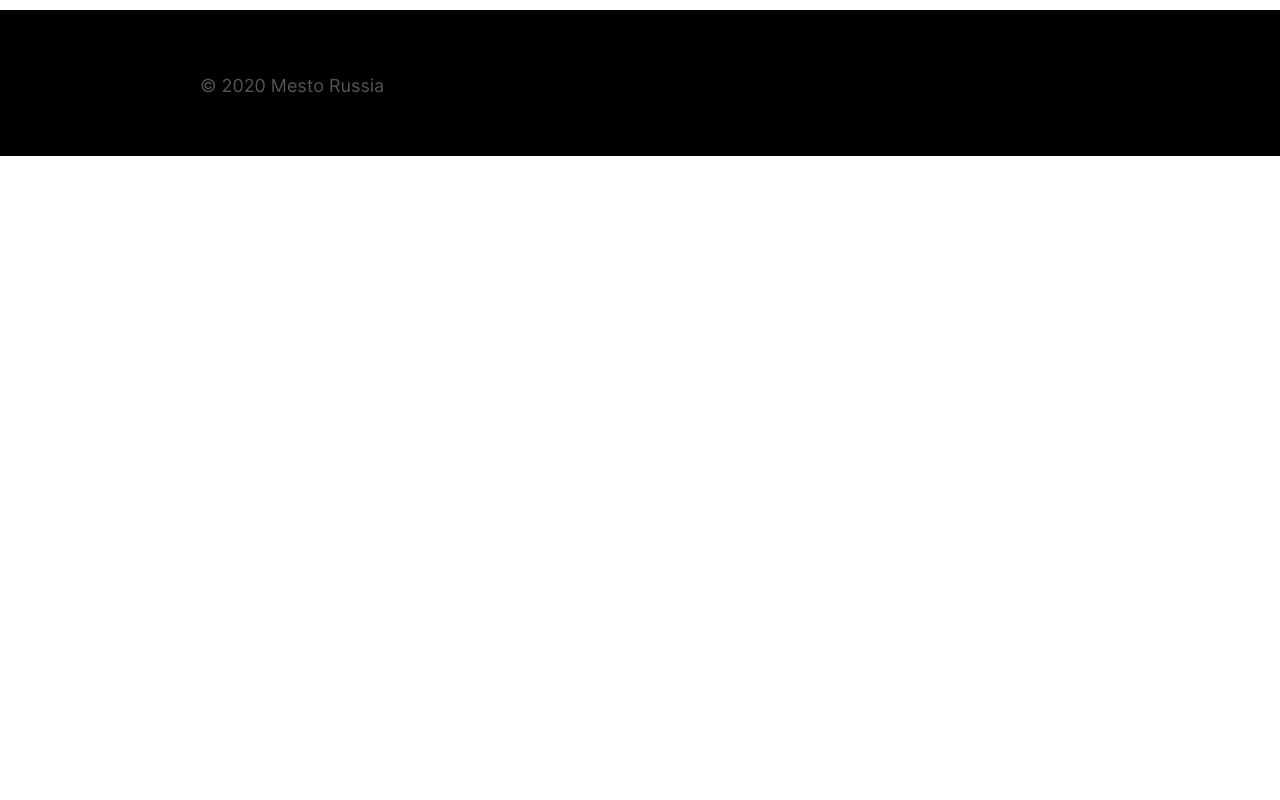
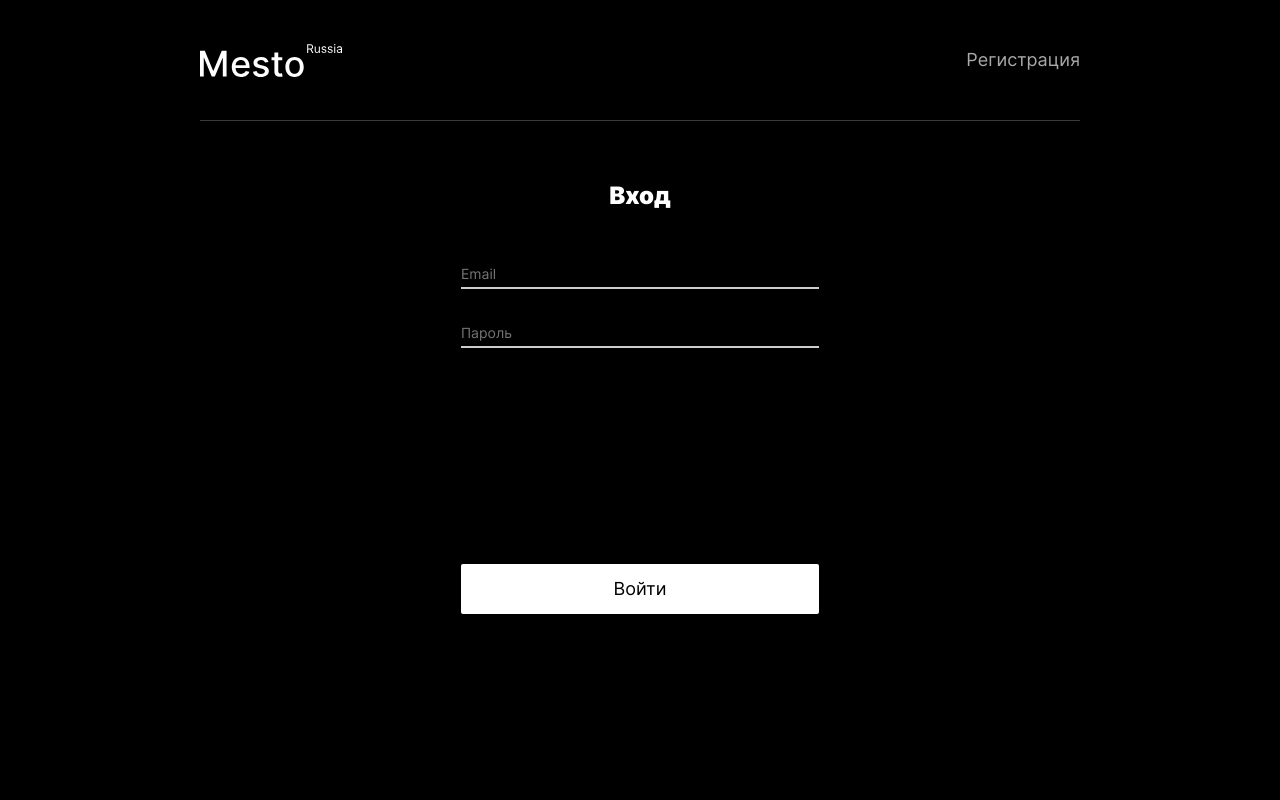
Before and after one commit to Marusya256/react-mesto-api-full-gha, a React (Create React App) app in the folder frontend/: page /signin in a window 1280 px wide. Before the commit this address had no page. Shown: the top 800 px of the page. Built offline with nearby package versions, Linux system fonts and the light colour scheme.

Commit message:
test frontend

```diff
--- a/frontend/src/components/App.js
+++ b/frontend/src/components/App.js
@@ -187,9 +187,9 @@ function App() {
             <ImagePopup card={selectedCard} onClose={closeAllPopups}/>
             <DeleteCard />
             <Routes>
-              <Route  path="/sign-up" element={<Register onRegisteredFailed={handleRegisteredFailed} onRegisteredSuccess={handleRegisteredSuccess}/>}/>
-              <Route  path="/sign-in" element={<Login handleLogin={tokenCheck}/>}/>
-              <Route  path="/" element={loggedIn ? <Navigate to="/my-profile" replace /> : <Navigate to="/sign-in" replace />} />
+              <Route  path="/signup" element={<Register onRegisteredFailed={handleRegisteredFailed} onRegisteredSuccess={handleRegisteredSuccess}/>}/>
+              <Route  path="/signin" element={<Login handleLogin={tokenCheck}/>}/>
+              <Route  path="/" element={loggedIn ? <Navigate to="/my-profile" replace /> : <Navigate to="/signin" replace />} />
               <Route path="/my-profile" element={<ProtectedRoute loggedIn={loggedIn} cards={cards} handleCardClick={handleCardClick} handleCardLike={handleCardLike} handleCardDelete={handleCardDelete} setCards={setCards} openEditProfile={handleEditProfileClick} openAddPlace={handleAddPlaceClick} editAvatar={handleEditAvatarClick} userEmail={userEmail} element={Main}/>}/>
             </Routes>
             <Footer />
--- a/frontend/src/components/Login.js
+++ b/frontend/src/components/Login.js
@@ -45,7 +45,7 @@ function Login(props) {
 
   return (
     <main>
-      <Header buttonText={'Регистрация'} toLink={"/sign-up"} userEmail={props.userEmail} onClick={props.onClick}/>
+      <Header buttonText={'Регистрация'} toLink={"/signup"} userEmail={props.userEmail} onClick={props.onClick}/>
       <div className="form__cover">
         <form className="login__form" onSubmit={handleSubmit}>
           <h2 className="form__header">Вход</h2>
--- a/frontend/src/components/Main.js
+++ b/frontend/src/components/Main.js
@@ -28,7 +28,7 @@ function Main(props) {
   function signOut(){
     localStorage.removeItem('jwt');
     localStorage.removeItem('token');
-    navigate('/sign-in', {replace: true});
+    navigate('/signin', {replace: true});
   }
 
 
--- a/frontend/src/components/ProtectedRoute.js
+++ b/frontend/src/components/ProtectedRoute.js
@@ -3,7 +3,7 @@ import { Navigate } from "react-router-dom";
 
 const ProtectedRoute = ({ element: Component, ...props  }) => {
   return (
-    props.loggedIn ? <Component {...props} /> : <Navigate to="/sign-in" replace/>
+    props.loggedIn ? <Component {...props} /> : <Navigate to="/signin" replace/>
 )}
 
 
--- a/frontend/src/components/Register.js
+++ b/frontend/src/components/Register.js
@@ -34,7 +34,7 @@ const Register = (props) => {
     .then(() => {
       onRegisteredSuccess();
     })
-    .then(() => navigate('/sign-in', {replace: true}))
+    .then(() => navigate('/signin', {replace: true}))
     .catch(err => {
       onRegisteredFailed();
       });
@@ -43,7 +43,7 @@ const Register = (props) => {
 
   return (
     <main className="">
-      <Header buttonText={'Войти'} toLink={"/sign-in"} userEmail={props.userEmail} onClick={props.onClick}/>
+      <Header buttonText={'Войти'} toLink={"/sign-n"} userEmail={props.userEmail} onClick={props.onClick}/>
       <div className="content">
         <form className="login__form" onSubmit={handleSubmit}>
           <h2 className="form__header">Регистрация</h2>
@@ -57,7 +57,7 @@ const Register = (props) => {
               <span className="popup__input-error aboutuser-error"></span>
             </div>
             <button className="button button_type_sub button_type_login" type="submit">Зарегистрироваться</button>
-            <p className="form__text-register">Уже зарегистрированы? <Link to="/sign-in" className="form__link-register">Войти</Link></p>
+            <p className="form__text-register">Уже зарегистрированы? <Link to="/signin" className="form__link-register">Войти</Link></p>
           </fieldset>
         </form>
       </div>
```
